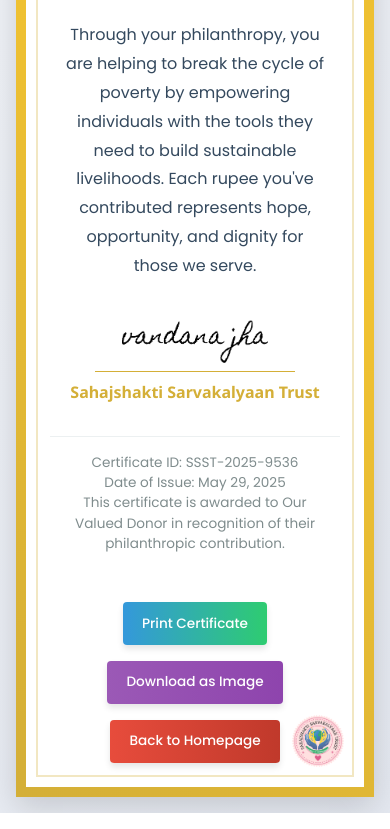
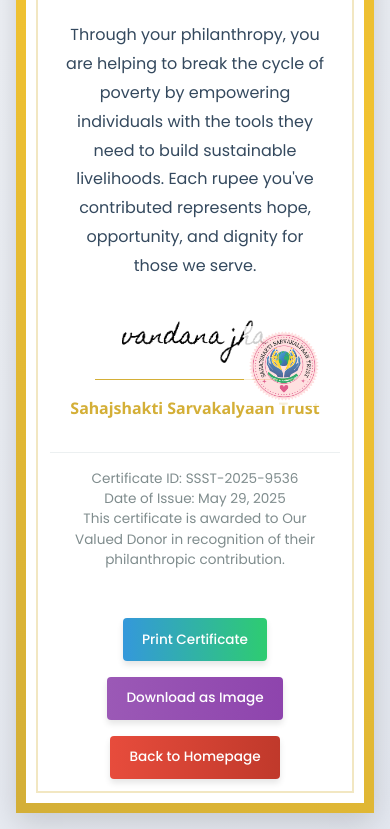
Before and after one commit to FlasyNerd/ngo, a plain HTML site: page certificate.html in a window 390 px wide. Shown: the part 763-1592 px from the top of the page. Drawn offline with nearby package versions, Linux system fonts and the light colour scheme.

Commit message:
Update certificate.html

```diff
--- a/certificate.html
+++ b/certificate.html
@@ -114,6 +114,10 @@
             margin: 2rem auto;
             text-align: center;
             width: 100%;
+            position: relative;
+            display: flex;
+            flex-direction: column;
+            align-items: center;
         }
 
         .signature-image {
@@ -181,8 +185,9 @@
         .gold-seal {
             position: absolute;
             right: 2rem;
-            bottom: 2rem;
-            width: 80px;
+            top: 50%;
+            transform: translateY(-50%);
+            width: 100px;
             opacity: 0.8;
         }
 
@@ -206,9 +211,10 @@
             }
 
             .gold-seal {
-                width: 60px;
+                width: 80px;
                 right: 1rem;
-                bottom: 1rem;
+                top: 50%;
+                transform: translateY(-50%);
             }
 
             .action-button {
@@ -263,9 +269,8 @@
             <img id="signatureDisplay" src="images\signature.png" alt="Trustee Signature" class="signature-image">
             <div class="signature-line"></div>
             <div class="ngo-name">Sahajshakti Sarvakalyaan Trust</div>
+            <img src="images\stamp.png" alt="Official Seal" class="gold-seal">
         </div>
-
-        <img src="images\stamp.png" alt="Official Seal" class="gold-seal">
 
         <div class="certificate-footer">
             <div class="certificate-footer-content">
```
